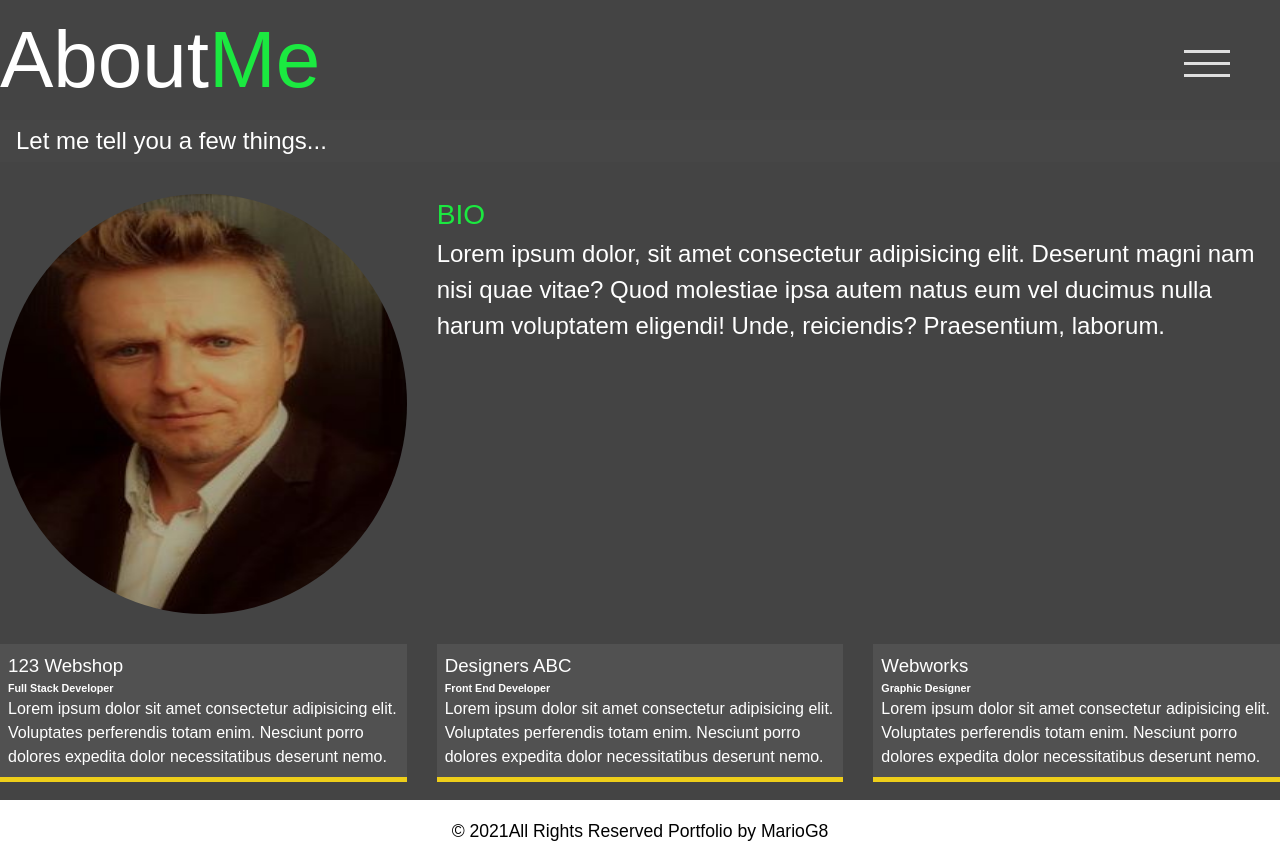
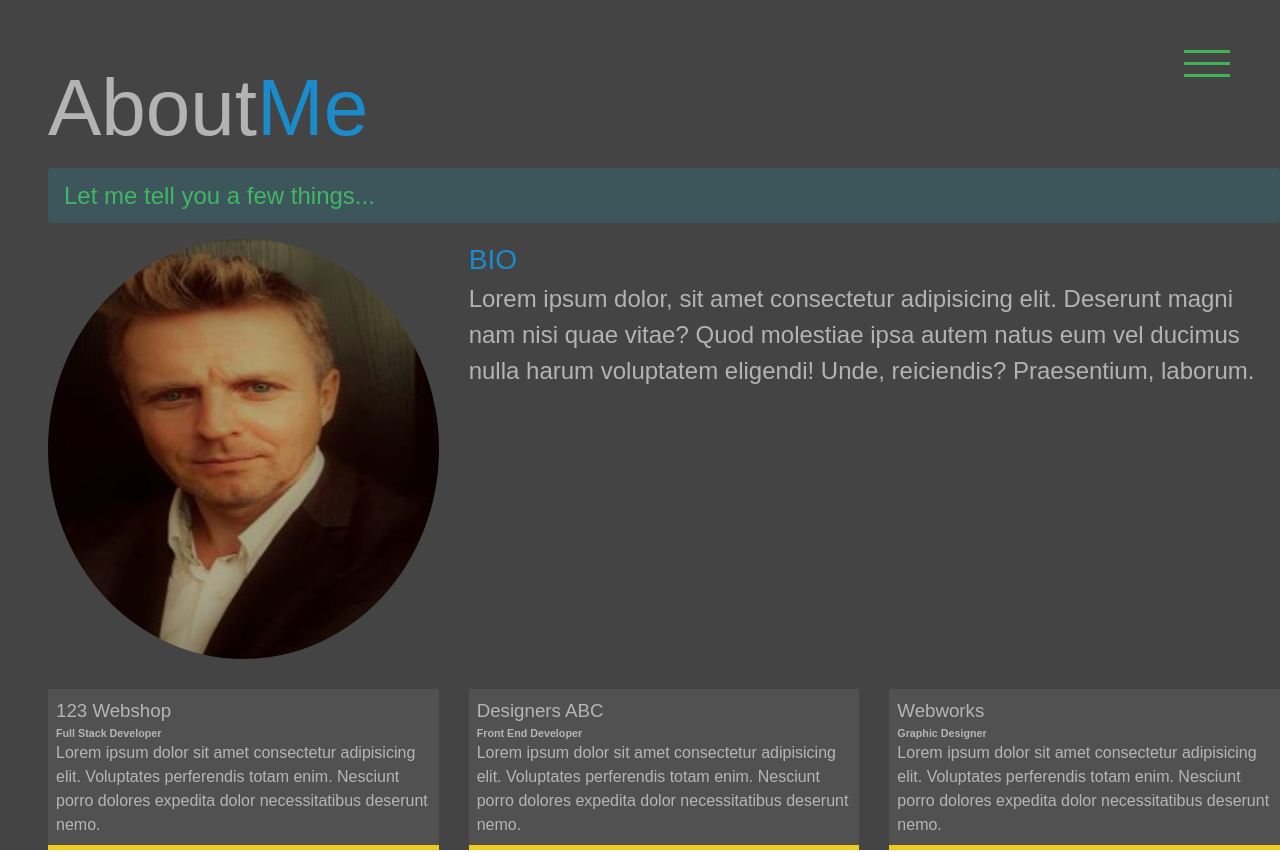
Before and after one commit to jacob-majcen/cv-portfolio-next, a Next.js app: page /about in a window 1280 px wide. Shown: the top 852 px of the page. Built offline with nearby package versions, Linux system fonts and the light colour scheme.

Commit message:
Changed background image and colors

```diff
--- a/components/Background.js
+++ b/components/Background.js
@@ -6,10 +6,10 @@ function Background() {
     <div className={styles.container}>
       <Image
         alt="code on monitor"
-        src="/images/code_003.jpg"
+        src="/images/code_011.jpg"
         layout="fill"
         objectFit="cover"
-        objectPosition="center center"
+        objectPosition="50% 79%"
         quality={100}
         className={styles.image}
       />
--- a/styles/Background.module.css
+++ b/styles/Background.module.css
@@ -6,8 +6,6 @@
 }
 
 .image {
-  filter: brightness(30%);
-  /* filter: blur(5px); */
-  filter: opacity(35%);
+  filter: opacity(70%) brightness(80%) blur(1px);
   z-index: -1;
 }
--- a/styles/globals.css
+++ b/styles/globals.css
@@ -1,3 +1,11 @@
+:root {
+  --primary-color: #1a8ccb;
+  --secondary-color: #e30f02;
+  --alternative-color: #3aabd0;
+  --alternative-color-two: #41b764;
+  --alternative-color-three: #8eef9e;
+}
+
 .menu-btn {
   position: absolute;
   z-index: 3;
@@ -11,7 +19,8 @@
   width: 46px;
   height: 3px;
   margin: 0 0 9px 0;
-  background: rgba(255, 255, 255, 0.835);
+  /* background: rgba(255, 255, 255, 0.835); */
+  background: rgba(65, 246, 95, 0.623);
 
   transition: all 0.3s ease-out;
 }
@@ -146,7 +155,7 @@
 
 body {
   background: rgb(68, 68, 68);
-  color: #fff;
+  color: rgba(200, 200, 200, 0.842);
   margin: 0;
   font-family: "Poppins", sans-serif;
   line-height: 1.5;
@@ -163,7 +172,7 @@ h1,
 h2,
 h3 {
   margin: 0;
-  font-weight: 500;
+  font-weight: 300;
 }
 h1.lg-heading,
 h2.lg-heading,
@@ -174,11 +183,13 @@ h3.lg-heading {
 h1.sm-heading,
 h2.sm-heading,
 h3.sm-heading {
-  margin-bottom: 2rem;
-  padding: 0.2rem 1rem;
-  background: rgba(73, 73, 73, 0.5);
-  /* background: rgba(3, 246, 48, 0.171); */
-  /* background: rgba(167, 87, 199, 0.342); */
+  margin-bottom: 1rem;
+  padding: 0.6rem 1rem;
+  /* background: rgba(73, 73, 73, 0.5); */
+  background: rgba(12, 213, 248, 0.12);
+  border-radius: 3px;
+  color: #41b764;
+  /* color: #8eef9e; */
 }
 
 a {
@@ -226,7 +237,7 @@ a {
 }
 
 .text-secondary {
-  color: rgb(27, 233, 64);
+  color: var(--primary-color);
 }
 
 .main-content {
@@ -234,6 +245,8 @@ a {
   flex-direction: column;
   min-height: 100vh;
   margin: 0;
+  padding-left: 3rem;
+  padding-top: 3rem;
 }
 
 .about-info {
```
Also changed, not shown: components/Heading.js (+4 -5 lines), styles/Heading.module.css (added, +31 -0 lines), styles/Home.module.css (deleted, +0 -40 lines).
